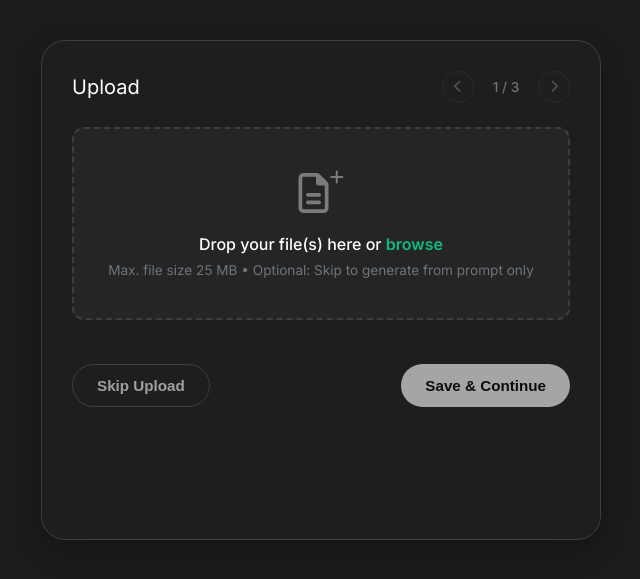
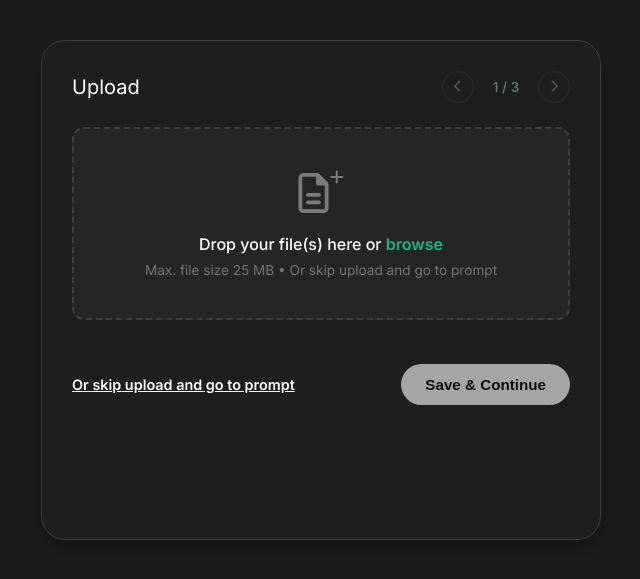
Before and after one commit to Konayuma/DocGen, a FastAPI app: page / in a window 1280 px wide. Shown: the part 60-639 px from the top of the page, without its empty margins (319-959 px from the left). Run offline with FastAPI, Linux system fonts and the light colour scheme; parts of the project's set-up code (start-up, migrations or seed data) failed here and were passed over; some libraries are stand-ins or nearby versions.

Commit message:
feat: Add skip link for prompt-first generation and update related styles

```diff
--- a/docgen/static/css/style.css
+++ b/docgen/static/css/style.css
@@ -366,6 +366,17 @@ h1, h2, h3, h4, h5, h6 {
     background-color: rgba(255, 255, 255, 0.05);
     color: var(--text-primary);
     border-color: var(--text-secondary);
+}
+
+/* Skip link - small textual action at the bottom of the upload section */
+.skip-link {
+    text-decoration: underline;
+    cursor: pointer;
+    color: var(--accent-primary);
+    font-weight: 600;
+}
+.skip-link:hover {
+    opacity: 0.9;
 }
 
 .btn-icon {
--- a/docgen/templates/index.html
+++ b/docgen/templates/index.html
@@ -93,14 +93,14 @@
                         <i class="fas fa-plus" style="font-size: 1rem; margin-left: -10px; vertical-align: top;"></i>
                     </div>
                     <div class="upload-text">Drop your file(s) here or <a href="#" class="browse-link">browse</a></div>
-                    <div class="upload-subtext">Max. file size 25 MB • Optional: Skip to generate from prompt only</div>
+                    <div class="upload-subtext">Max. file size 25 MB • Or skip upload and go to prompt</div>
                 </div>
                 <input type="file" id="fileInput" multiple style="display: none;">
 
                 <div id="fileList"></div>
 
-                <div class="d-flex justify-between mt-3" style="margin-top: auto; padding-top: 20px;">
-                    <button class="btn btn-secondary" id="skipUploadBtn" style="min-width: 100px;">Skip Upload</button>
+                <div class="d-flex justify-between mt-3" style="margin-top: auto; padding-top: 20px; align-items: center;">
+                    <a href="#" id="skipUploadLink" class="skip-link" style="color: var(--text-primary); font-size: 0.9rem;">Or skip upload and go to prompt</a>
                     <button class="btn btn-primary" id="nextBtn1" disabled style="min-width: 100px;">Save & Continue</button>
                 </div>
             </div>
@@ -467,12 +467,17 @@
                 if (uploadId) goToSection(2);
             });
 
-            // Skip upload button - go directly to generation
-            const skipUploadBtn = document.getElementById('skipUploadBtn');
-            if (skipUploadBtn) {
-                skipUploadBtn.addEventListener('click', () => {
+            // Skip upload link - go directly to generation
+            const skipUploadLink = document.getElementById('skipUploadLink');
+            if (skipUploadLink) {
+                skipUploadLink.addEventListener('click', (e) => {
+                    e.preventDefault();
                     uploadId = null; // Clear any existing upload
                     goToSection(2);
+                    // Focus the prompt input to encourage prompt-first generation
+                    setTimeout(() => {
+                        promptInput.focus();
+                    }, 150);
                 });
             }
 
@@ -510,6 +515,11 @@
 
             // Add keyboard hint tooltips on hover
             const addKeyboardHint = (btn, direction) => {
+                // Use localStorage to track whether we've shown the hint for this direction before
+                const storageKey = `docgen_keyboard_hint_shown_${direction}`;
+                // If we've already shown the hint for this direction, don't add it again
+                if (localStorage.getItem(storageKey)) return;
+
                 const hint = document.createElement('div');
                 hint.className = 'keyboard-hint';
                 hint.textContent = `Alt + ${direction === 'prev' ? '←' : '→'}`;
@@ -531,8 +541,30 @@
                 `;
                 btn.parentElement.style.position = 'relative';
                 btn.parentElement.appendChild(hint);
-                btn.addEventListener('mouseenter', () => hint.style.opacity = '1');
-                btn.addEventListener('mouseleave', () => hint.style.opacity = '0');
+
+                // Named functions so we can remove listeners after first use
+                const showHint = () => {
+                    hint.style.opacity = '1';
+                    // Mark as shown so it won't be shown again in the future
+                    try { localStorage.setItem(storageKey, '1'); } catch (e) { /* ignore */ }
+                    // Remove event listeners so it won't re-appear on hover
+                    btn.removeEventListener('mouseenter', showHint);
+                    btn.removeEventListener('mouseleave', hideHint);
+                    // Hide and remove hint after a timeout
+                    setTimeout(() => {
+                        hint.style.opacity = '0';
+                        setTimeout(() => {
+                            try { hint.remove(); } catch (e) { /* ignore */ }
+                        }, 300);
+                    }, 2500);
+                };
+
+                const hideHint = () => {
+                    hint.style.opacity = '0';
+                };
+
+                btn.addEventListener('mouseenter', showHint);
+                btn.addEventListener('mouseleave', hideHint);
             };
             addKeyboardHint(prevBtn, 'prev');
             addKeyboardHint(nextBtn, 'next');
@@ -905,7 +937,8 @@
         }
 
         function canProceedToGenerate() {
-            return uploadId && promptInput.value.trim().length > 0;
+            // Allow generating if a prompt has been entered, regardless of whether uploadId exists
+            return promptInput && promptInput.value.trim().length > 0;
         }
 
         function updateNavigationButtons() {
```
